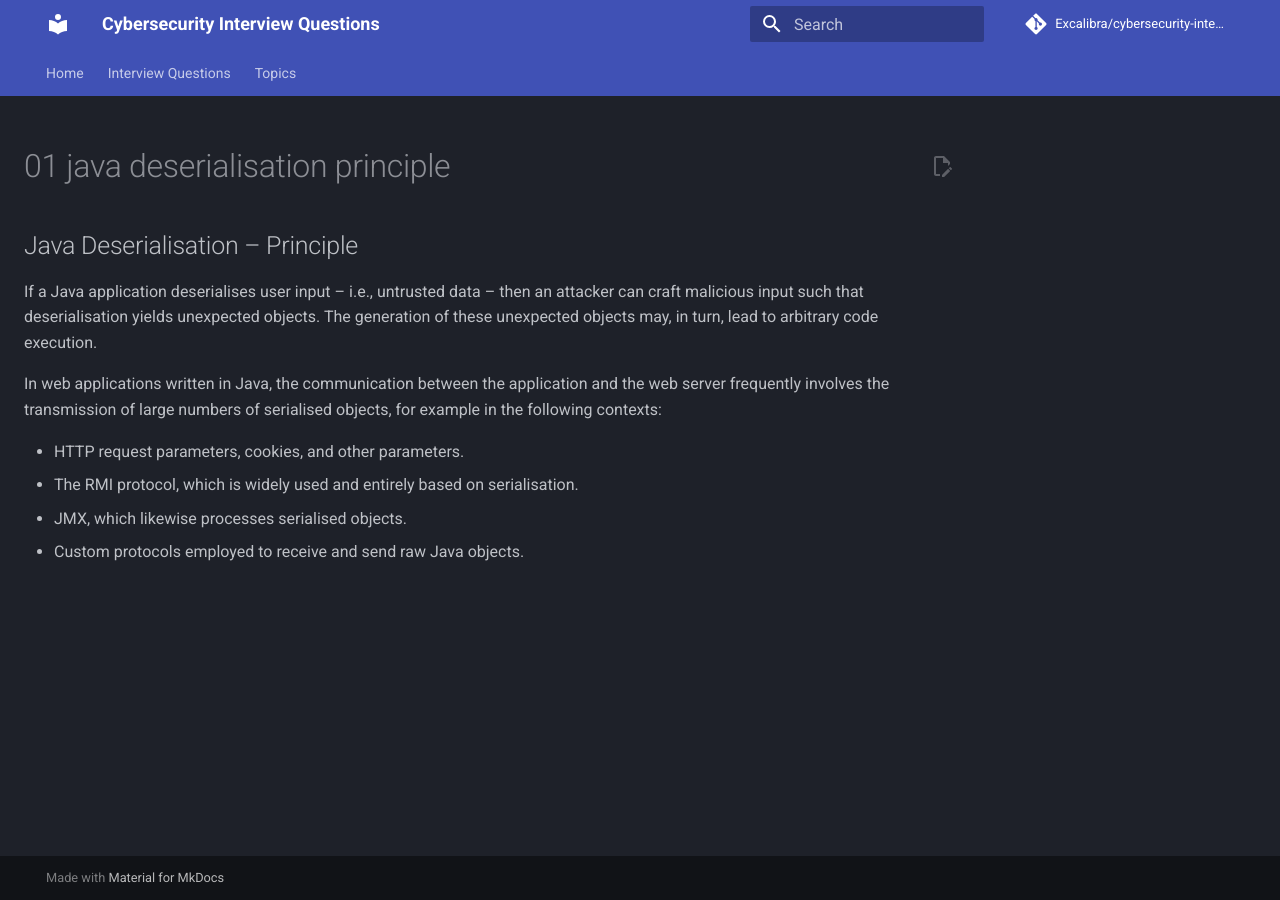
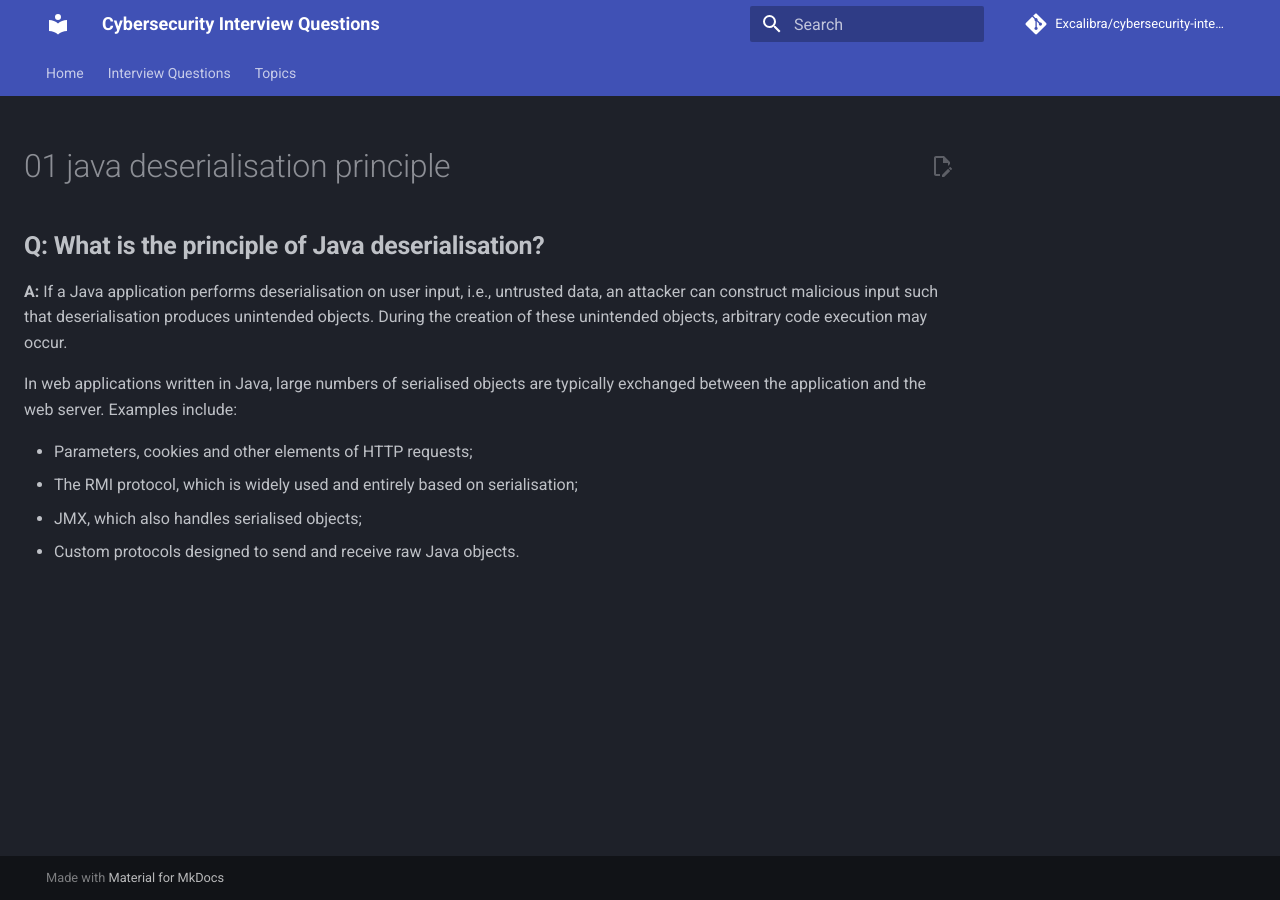
Before and after one commit to Excalibra/cybersecurity-interview-questions, an MkDocs documentation site: the page built from docs/questions/red-team-interview-experience/01-java-deserialisation-principle.md, in a window 1280 px wide. Built offline with MkDocs 1.6.1 and Material for MkDocs 9.7.7, drawn with Linux system fonts in a browser that asks for light colours; comment, search, counter and statistics services are not loaded.

Commit message:
Update 01-java-deserialisation-principle.md

```diff
--- a/docs/questions/red-team-interview-experience/01-java-deserialisation-principle.md
+++ b/docs/questions/red-team-interview-experience/01-java-deserialisation-principle.md
@@ -1,10 +1,10 @@
-## Java Deserialisation – Principle
+## **Q: What is the principle of Java deserialisation?**
 
-If a Java application deserialises user input – i.e., untrusted data – then an attacker can craft malicious input such that deserialisation yields unexpected objects. The generation of these unexpected objects may, in turn, lead to arbitrary code execution.
+**A:** If a Java application performs deserialisation on user input, i.e., untrusted data, an attacker can construct malicious input such that deserialisation produces unintended objects. During the creation of these unintended objects, arbitrary code execution may occur.
 
-In web applications written in Java, the communication between the application and the web server frequently involves the transmission of large numbers of serialised objects, for example in the following contexts:
+In web applications written in Java, large numbers of serialised objects are typically exchanged between the application and the web server. Examples include:
 
-- HTTP request parameters, cookies, and other parameters.
-- The RMI protocol, which is widely used and entirely based on serialisation.
-- JMX, which likewise processes serialised objects.
-- Custom protocols employed to receive and send raw Java objects.
+- Parameters, cookies and other elements of HTTP requests;
+- The RMI protocol, which is widely used and entirely based on serialisation;
+- JMX, which also handles serialised objects;
+- Custom protocols designed to send and receive raw Java objects.
```
